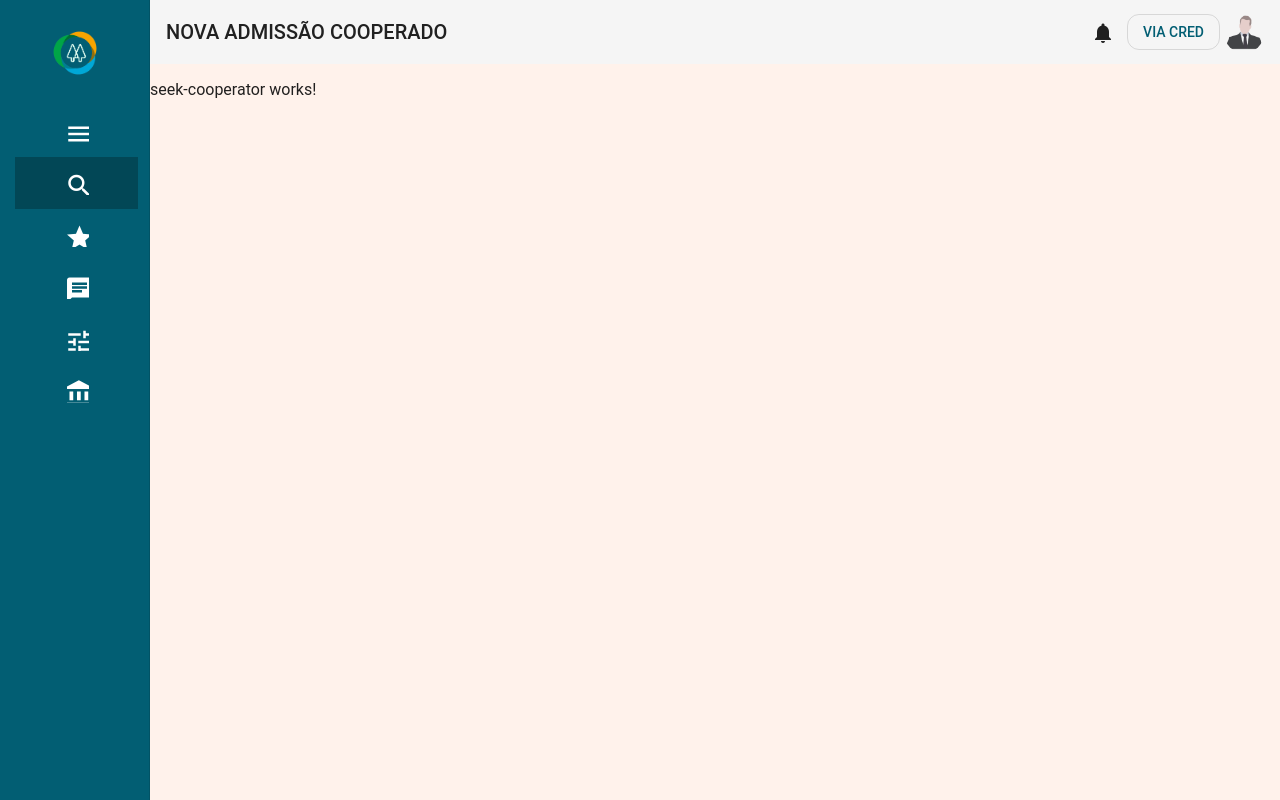
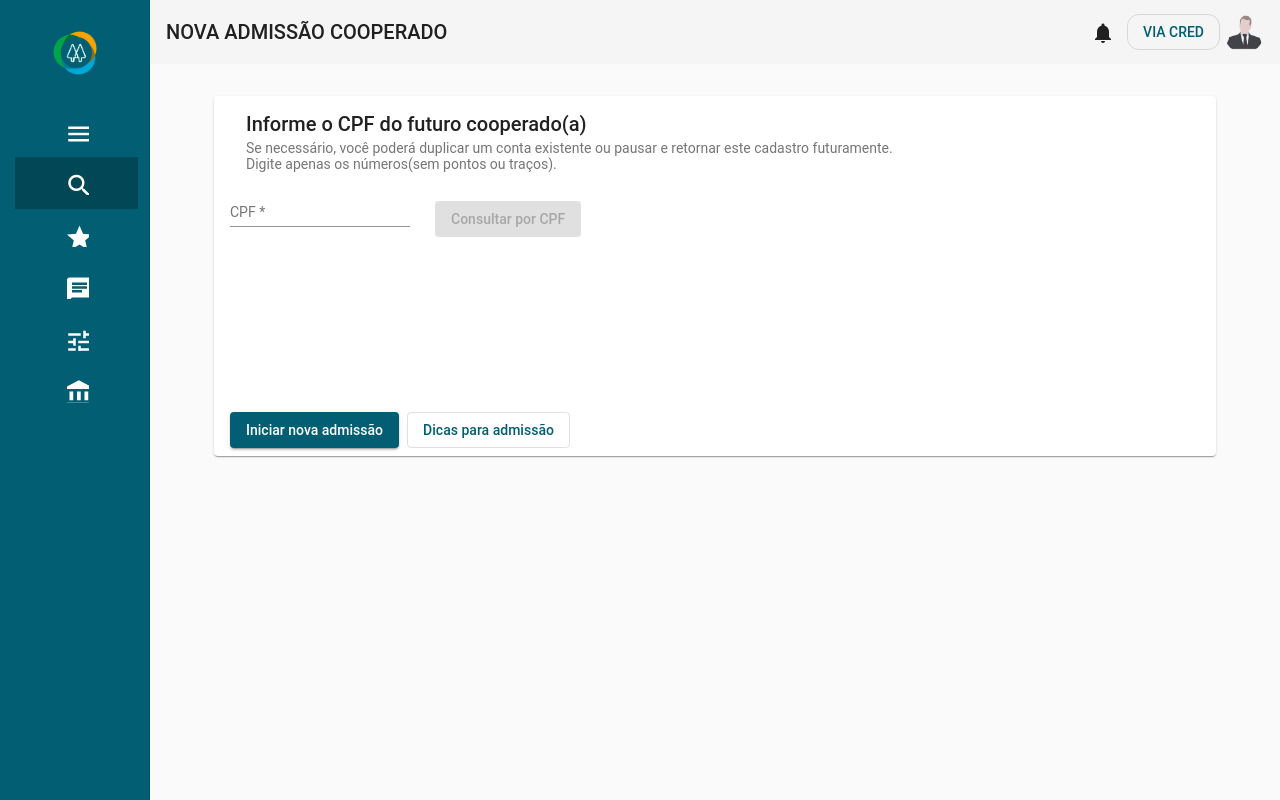
Before and after one commit to joaomarcos-jma/cooperative-admission-web, an Angular app: page /cooperation-admission in a window 1280 px wide. Built offline with nearby package versions, Linux system fonts and the light colour scheme.

Commit message:
feat: create form find coop

```diff
--- a/src/app/app.component.html
+++ b/src/app/app.component.html
@@ -9,6 +9,8 @@
       <app-base-menu></app-base-menu>
     </mat-drawer>
     <app-base-header></app-base-header>
-    <router-outlet></router-outlet>
+    <div class="content">
+      <router-outlet></router-outlet>
+    </div>
   </mat-drawer-container>
 </div>
--- a/src/app/feature/cooperation-admission/components/seek-cooperator/seek-cooperator.component.html
+++ b/src/app/feature/cooperation-admission/components/seek-cooperator/seek-cooperator.component.html
@@ -1 +1,28 @@
-<p>seek-cooperator works!</p>
+<mat-card>
+  <mat-card-header>
+    <mat-card-title>Informe o CPF do futuro cooperado(a)</mat-card-title>
+    <mat-card-subtitle
+      >Se necessário, você poderá duplicar um conta existente ou pausar e
+      retornar este cadastro futuramente. <br />Digite apenas os números(sem
+      pontos ou traços).</mat-card-subtitle
+    >
+  </mat-card-header>
+  <mat-card-content>
+    <form class="coop-form">
+      <mat-form-field>
+        <mat-label>CPF</mat-label>
+        <input matInput [formControl]="cpfFormControl" />
+        <mat-error *ngIf="cpfFormControl.invalid">{{
+          getErrorMessage()
+        }}</mat-error>
+      </mat-form-field>
+      <mat-card-actions class="coop-form__actionFind">
+        <button [disabled]="cpfFormControl.invalid" mat-raised-button color="primary">Consultar por CPF</button>
+      </mat-card-actions>
+    </form>
+  </mat-card-content>
+  <mat-card-actions>
+    <button mat-raised-button color="primary">Iniciar nova admissão</button>
+    <button mat-stroked-button color="primary">Dicas para admissão</button>
+  </mat-card-actions>
+</mat-card>
--- a/src/app/feature/cooperation-admission/components/seek-cooperator/seek-cooperator.component.scss
+++ b/src/app/feature/cooperation-admission/components/seek-cooperator/seek-cooperator.component.scss
@@ -0,0 +1,26 @@
+.mat-card {
+  display: flex;
+  justify-content: flex-start;
+  flex-direction: column;
+  flex-wrap: wrap;
+}
+
+.mat-card-content {
+  display: flex;
+  justify-content: space-between;
+  flex-direction: column;
+  min-height: 200px;
+}
+
+.mat-card-actions {
+  margin: auto 0 0
+}
+
+.coop-form {
+  display: flex;
+  flex-direction: row;
+
+  &__actionFind {
+    margin-left: 25px;
+  }
+}
--- a/src/app/feature/cooperation-admission/components/seek-cooperator/seek-cooperator.component.ts
+++ b/src/app/feature/cooperation-admission/components/seek-cooperator/seek-cooperator.component.ts
@@ -1,15 +1,23 @@
 import { Component, OnInit } from '@angular/core';
+import { FormControl, Validators } from '@angular/forms';
 
 @Component({
   selector: 'app-seek-cooperator',
   templateUrl: './seek-cooperator.component.html',
-  styleUrls: ['./seek-cooperator.component.scss']
+  styleUrls: ['./seek-cooperator.component.scss'],
 })
 export class SeekCooperatorComponent implements OnInit {
+  cpfFormControl = new FormControl('', [Validators.required]);
 
-  constructor() { }
+  constructor() {}
 
-  ngOnInit(): void {
+  ngOnInit(): void {}
+
+  getErrorMessage() {
+    if (this.cpfFormControl.hasError('required')) {
+      return 'Por favor informe o CPF!';
+    }
+
+    return  '';
   }
-
 }
--- a/src/app/feature/cooperation-admission/cooperation-admission.module.ts
+++ b/src/app/feature/cooperation-admission/cooperation-admission.module.ts
@@ -1,11 +1,11 @@
 import { NgModule } from '@angular/core';
-import { ReactiveFormsModule } from '@angular/forms';
+import { FormModule } from '../shared/modules/form.module';
 import { SeekCooperatorComponent } from './components/seek-cooperator/seek-cooperator.component';
 import { CooperationAdmissionRoutingModule } from './cooperation-admission-routing.module';
 
 @NgModule({
   declarations: [SeekCooperatorComponent],
-  imports: [ReactiveFormsModule, CooperationAdmissionRoutingModule],
+  imports: [FormModule, CooperationAdmissionRoutingModule],
   providers: [],
 })
 export class CooperationAdmissionModule {}
--- a/src/styles.scss
+++ b/src/styles.scss
@@ -32,5 +32,5 @@ body {
 }
 
 mat-drawer-content {
-  background-color: map-get($accent, 'A100');
+  background-color: map-get($primary, '700');
 }
```
Also changed, not shown: src/app/feature/shared/modules/form.module.ts (added, +22 -0 lines).
